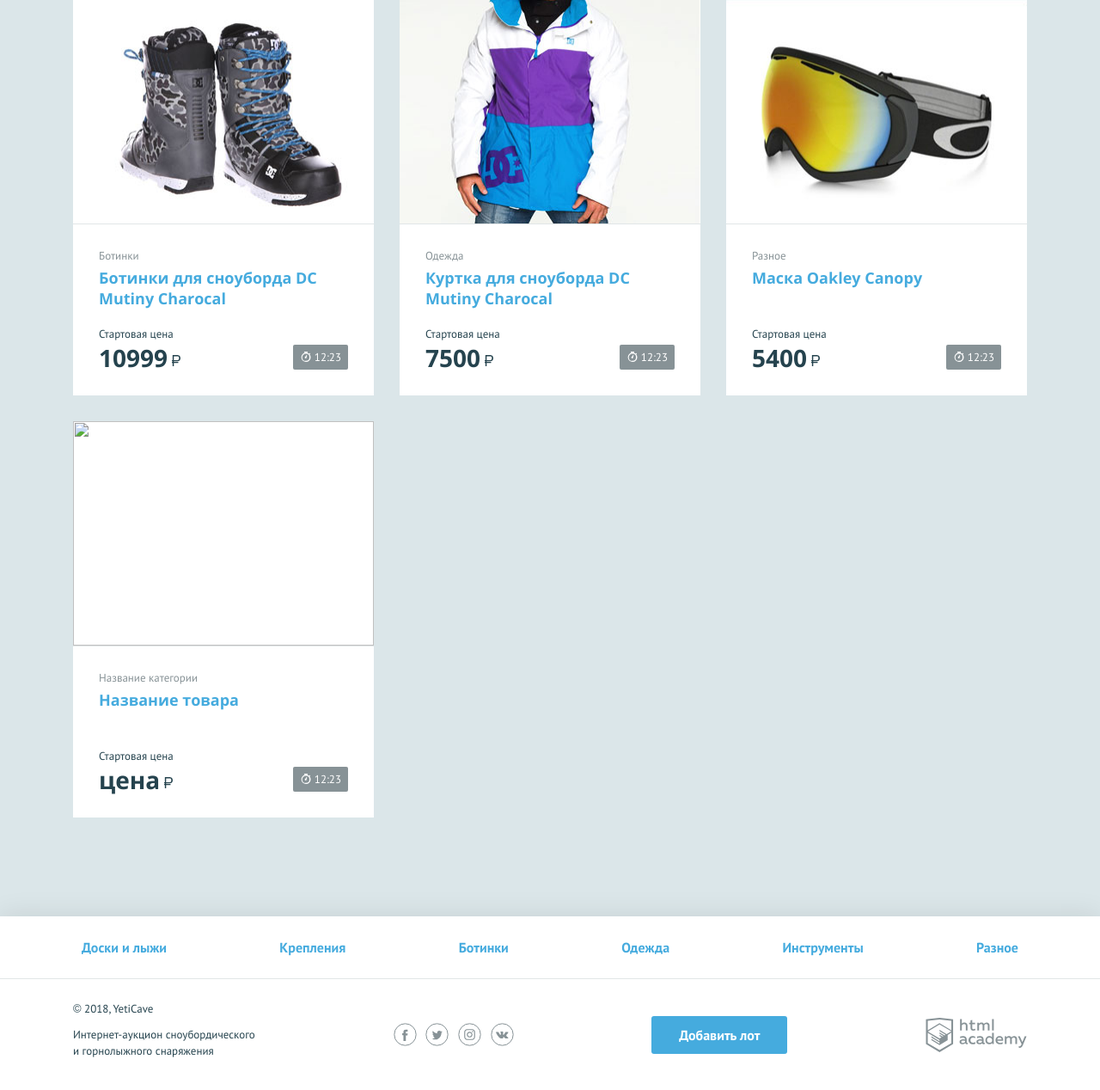
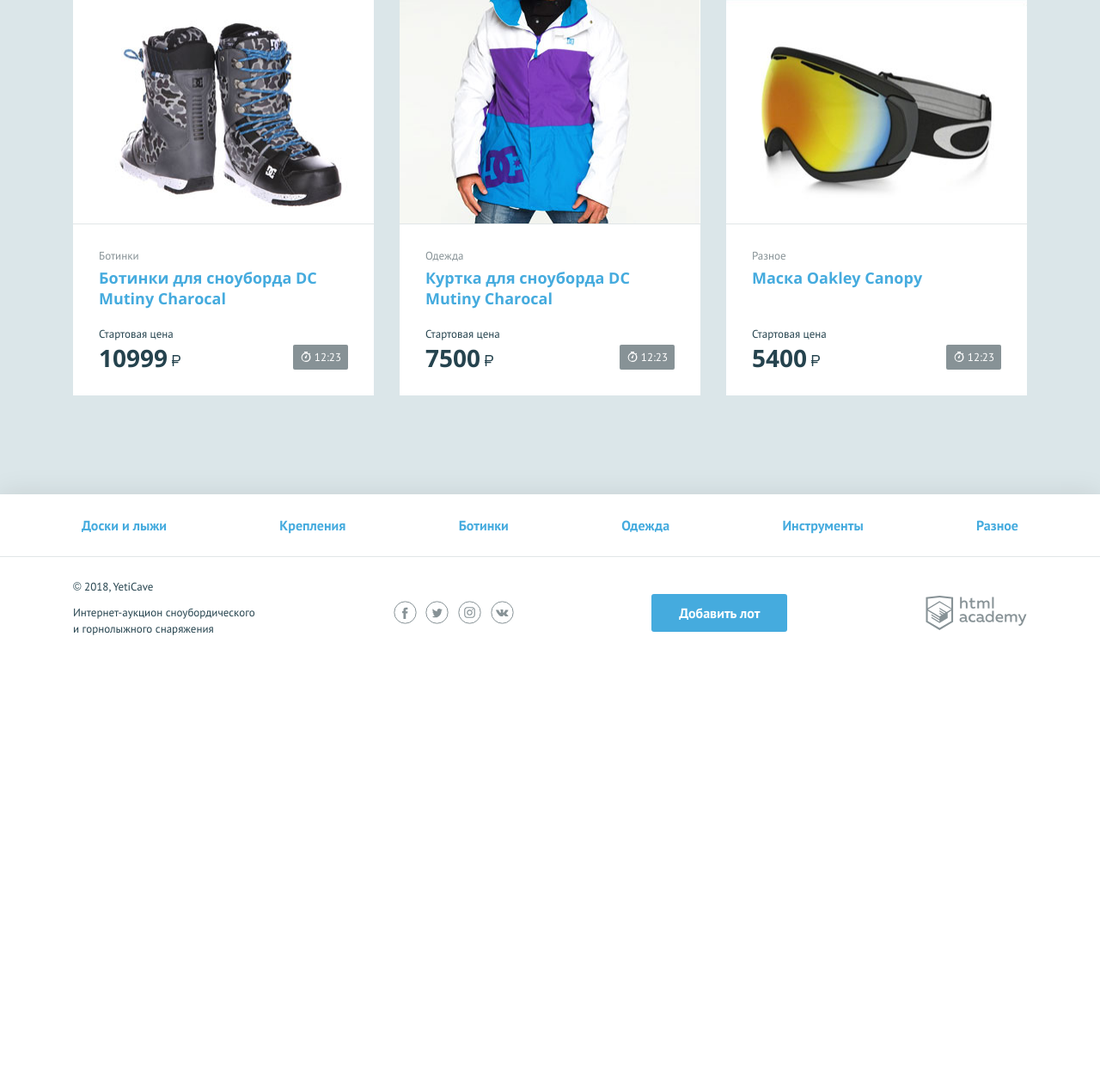
Before and after one commit to freelancer-007/927023-yeticave, a PHP site: page / in a window 1280 px wide. Shown: the part 1128-2396 px from the top of the page at 86% size. After the commit the page ends 1867 px from the top, so only its background shows below. Run offline with PHP 8.4, Linux system fonts and the light colour scheme.

Commit message:
5 Исправил по замечаниям

```diff
--- a/index.php
+++ b/index.php
@@ -124,15 +124,15 @@ $lots = [
 
             <li class="lots__item lot">
                 <div class="lot__image">
-                    <img src="<?=$lot["img_url"]; ?>" width="350" height="260" alt="">
+                    <img src="<?=$lot['img_url']; ?>" width="350" height="260" alt="">
                 </div>
                 <div class="lot__info">
-                    <span class="lot__category"><?=$lot["cat"]; ?></span>
-                    <h3 class="lot__title"><a class="text-link" href="pages/lot.html"><?=$lot["title"]; ?></a></h3>
+                    <span class="lot__category"><?=$lot['cat']; ?></span>
+                    <h3 class="lot__title"><a class="text-link" href="pages/lot.html"><?=$lot['title']; ?></a></h3>
                     <div class="lot__state">
                         <div class="lot__rate">
                             <span class="lot__amount">Стартовая цена</span>
-                            <span class="lot__cost"><?=$lot["price"]; ?><b class="rub">р</b></span>
+                            <span class="lot__cost"><?=$lot['price']; ?><b class="rub">р</b></span>
                         </div>
                         <div class="lot__timer timer">
                             12:23
@@ -142,26 +142,6 @@ $lots = [
             </li>
 
         <?php endforeach; ?>
-
-            <!--заполните этот список из массива с товарами-->
-            <li class="lots__item lot">
-                <div class="lot__image">
-                    <img src="" width="350" height="260" alt="">
-                </div>
-                <div class="lot__info">
-                    <span class="lot__category">Название категории</span>
-                    <h3 class="lot__title"><a class="text-link" href="pages/lot.html">Название товара</a></h3>
-                    <div class="lot__state">
-                        <div class="lot__rate">
-                            <span class="lot__amount">Стартовая цена</span>
-                            <span class="lot__cost">цена<b class="rub">р</b></span>
-                        </div>
-                        <div class="lot__timer timer">
-                            12:23
-                        </div>
-                    </div>
-                </div>
-            </li>
 
         </ul>
     </section>
```
